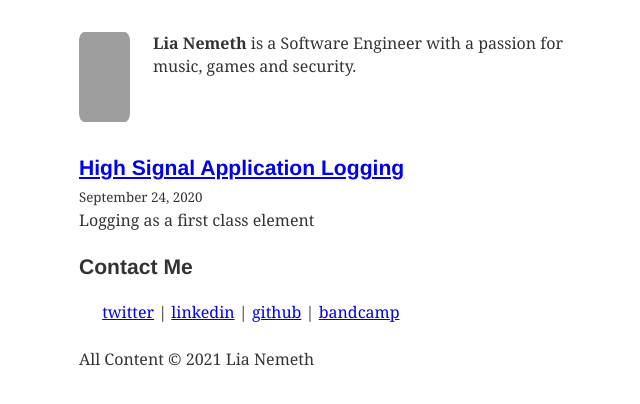
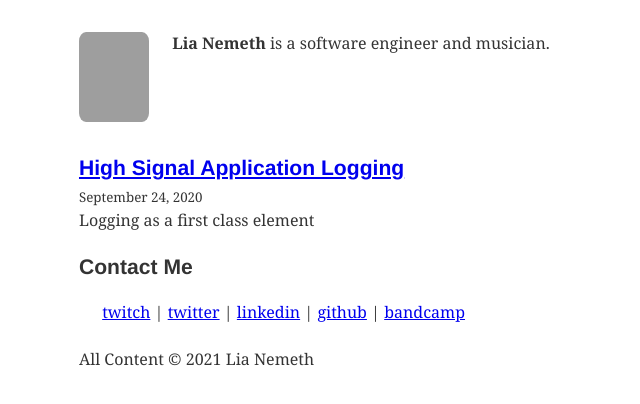
Before and after one commit to lianemeth/lianemeth.github.io, a Gatsby site: page / in a window 1280 px wide. Shown: the part 96-500 px from the top of the page, without its empty margins (300-940 px from the left). Built offline with nearby package versions, Linux system fonts and the light colour scheme; Gatsby itself is replaced by a stand-in of ours; some packages are replaced by stand-ins of ours; grey boxes are pictures that could not be loaded.

Commit message:
add my twitch

```diff
--- a/gatsby-config.js
+++ b/gatsby-config.js
@@ -3,11 +3,12 @@ module.exports = {
     title: `Lia Nemeth`,
     author: {
       name: `Lia Nemeth`,
-      summary: `is a  Software Engineer with a passion for music, games and security.`,
+      summary: `is a software engineer and musician.`,
     },
-    description: `blog about software security and systems`,
+    description: `blog about software, music and games.`,
     siteUrl: `https://lianemeth.com/`,
     social: {
+      twitch:  `https://twitch.com/frogsynth`,
       twitter: `https://twitter.com/lia_nemeth_`,
       linkedin: `https://www.linkedin.com/in/lia-nemeth`,
       github: `https://github.com/lianemeth`,
--- a/src/components/contact.js
+++ b/src/components/contact.js
@@ -12,6 +12,7 @@ const Contact = () => {
         site {
         siteMetadata {
                 social {
+                    twitch
                     twitter
                     linkedin
                     github
@@ -38,6 +39,7 @@ const Contact = () => {
             paddingBottom: `${rhythm(1.5)} ${rhythm(1)}`,
         }}
         >
+                <a href={social.twitch}>twitch</a> {"| "}
                 <a href={social.twitter}>twitter</a> {"| "}
                 <a href={social.linkedin}>linkedin</a> {"| "}
                 <a href={social.github}>github</a> {"| "}
```
